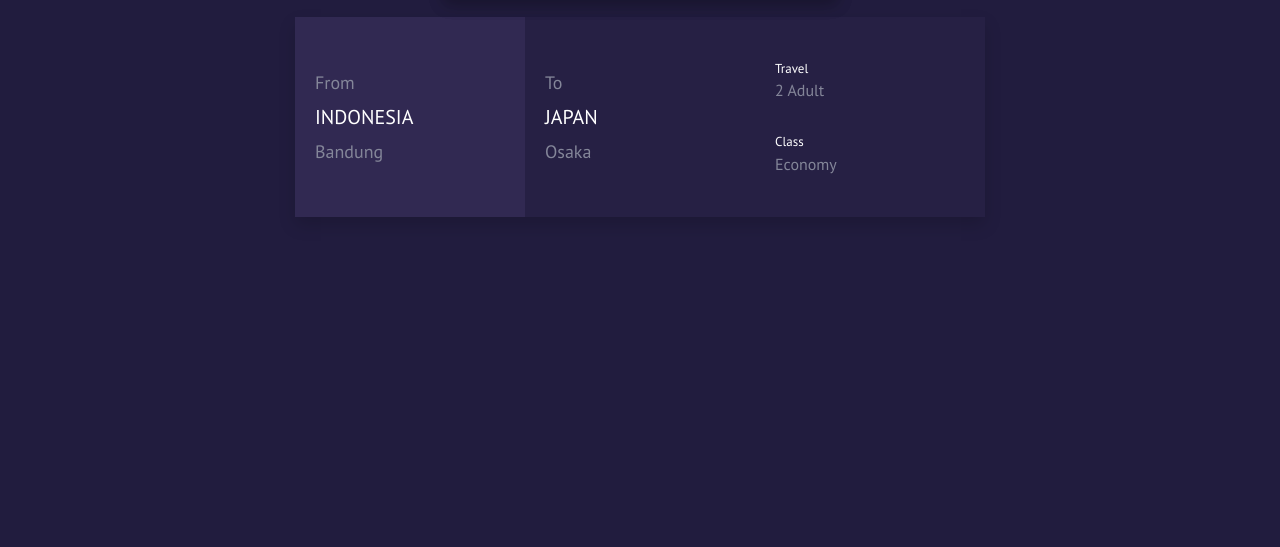
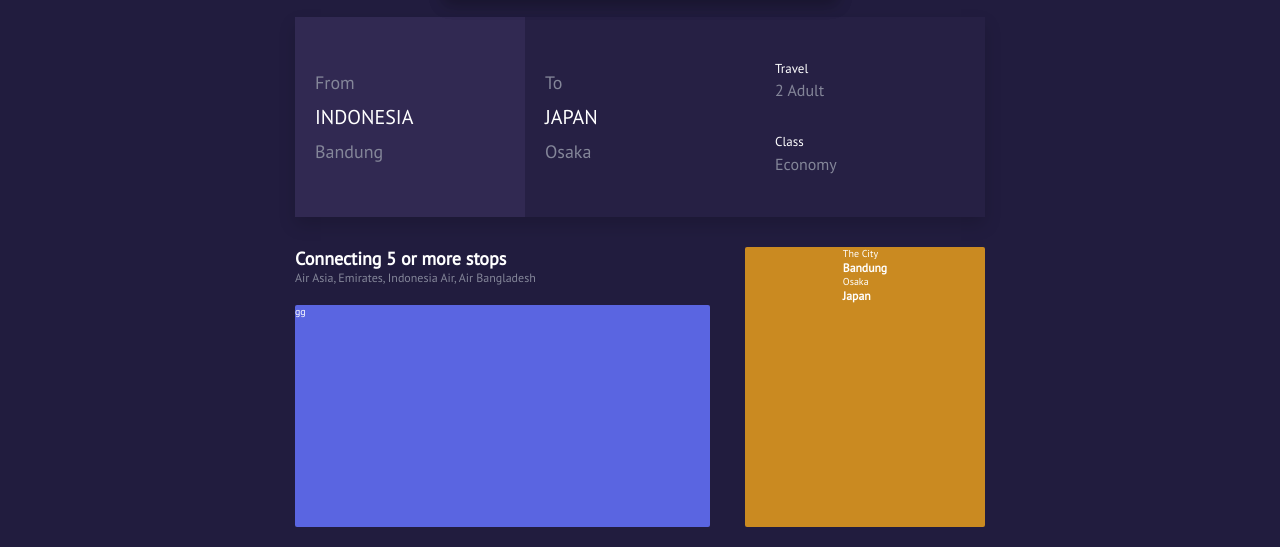
Before and after one commit to dikirahman/flight-destination-template, a plain HTML site: page index.html in a window 1280 px wide. Shown: the part 478-1025 px from the top of the page. Before the commit the page ends 800 px from the top, so only its background shows below. Drawn offline with Linux system fonts and the light colour scheme.

Commit message:
add card

```diff
--- a/css/style.css
+++ b/css/style.css
@@ -118,9 +118,10 @@ a {
 /* Hero */
 .hero {
   height: 400px;
-  background-image: url('../img/hero.jpg');
+  background-image: url('../img/1696.jpg');
   background-size: cover;
   background-repeat: no-repeat;
+  background-position: 0 -80px;;
 }
 .hero .hero-text {
   text-align: center;
@@ -150,6 +151,7 @@ a {
   position: absolute;
   top: 40%;
   margin-left: 17px;
+  -moz-margin-start: -380px;
   margin-top: -6px;
   z-index: 1;
   font-size: 1.8em;
@@ -187,7 +189,7 @@ a {
 .destination {
   display: flex;
   justify-content: center;
-  margin: 10px 0;
+  margin-top: 10px;
 }
 .destination .card-list {
   display: flex;
@@ -259,12 +261,74 @@ a {
 }
 /* End Destination */
 
+/* Flight Schedule */
+.flight-schedule {
+  display: flex;
+  justify-content: center;
+}
+.flight-schedule .card-list {
+  display: flex;
+  justify-content: center;
+  align-items: center;
+}
+.flight-schedule .card-list .map {
+  display: flex;
+  width: 450px;
+  height: 300px;
+  flex-direction: column;
+  justify-content: center;
+}
+.flight-schedule .card-list .map .map-header {
+  color: var(--color-white);
+  margin: 10px 15px;
+}
+.flight-schedule .card-list .map .map-header h3 {
+  font-size: 1.8em;
+}
+.flight-schedule .card-list .map .map-header span {
+  font-size: 1.2em;
+  color: var(--color-silver);
+}
+
+.flight-schedule .card-list .map .map-line {
+  background: #5A65E1;
+  width: 415px;
+  height: 250px;
+  margin: 10px 15px;
+  border-radius: 2px;
+}
+.flight-schedule .card-list .schedule {
+  width: 270px;
+  height: 300px;
+  display: flex;
+  justify-content: center;
+  align-items: center;
+}
+.flight-schedule .card-list .schedule .card {
+  width: 240px;
+  height: 280px;
+  background: #CA8A21;
+  display: flex;
+  justify-content: center;
+  border-radius: 2px;
+}
+/* End Flight Schedule */
+
+/* Tablet Version */
+
+@media screen and(max-width: 768px) {
+  .nav ul {
+    width: 50%;
+  }
+}
+
 /* Mobile Version */
 
 @media screen and (max-width: 576px) {
   /* Hero */
   .hero {
     height: 300px;
+    background-position: 0;
   }
   .hero .hero-text span {
     font-size: 1.6em;
@@ -351,4 +415,23 @@ a {
     border-bottom-right-radius: 2px;
   }
   /* End Destination */
+
+  /* Flight Schedule */
+  .flight-schedule .card-list {
+    flex-wrap: wrap;
+  }
+  .flight-schedule .card-list .map {
+    width: 300px;
+    margin-bottom: 10px;
+  }
+  .flight-schedule .card-list .map .map-line {
+    width: 270px;
+  }
+  .flight-schedule .card-list .schedule {
+    width: 300px;
+  }
+  .flight-schedule .card-list .schedule .card {
+    width: 270px;
+  }
+  /* End Flight Schedule */
 }
--- a/index.html
+++ b/index.html
@@ -94,7 +94,37 @@
   </section>
   <!-- End Destination -->
 
-  <!-- -->
+  <!-- Flight Schedule -->
+  <section class="flight-schedule">
+    <div class="container">
+      <div class="card-list">
+        <div class="map">
+          <div class="map-header">
+            <h3>Connecting 5 or more stops</h3>
+            <span>Air Asia, Emirates, Indonesia Air, Air Bangladesh</span>
+          </div>
+          <div class="map-line">
+            gg
+          </div>
+        </div>
+        <div class="schedule">
+          <div class="card">
+            <div class="card-header">
+              <div class="from">
+                <span>The City</span>
+                <h3>Bandung</h3>
+              </div>
+              <div class="to">
+                <span>Osaka</span>
+                <h3>Japan</h3>
+              </div>
+            </div>
+          </div>
+        </div>
+      </div>
+    </div>
+  </section>
+  <!-- End Flight Schedule -->
 
   <script src="js/main.js"></script>
 </body>
```
Also changed, not shown: img/9945.jpg (added), 4 other files.
